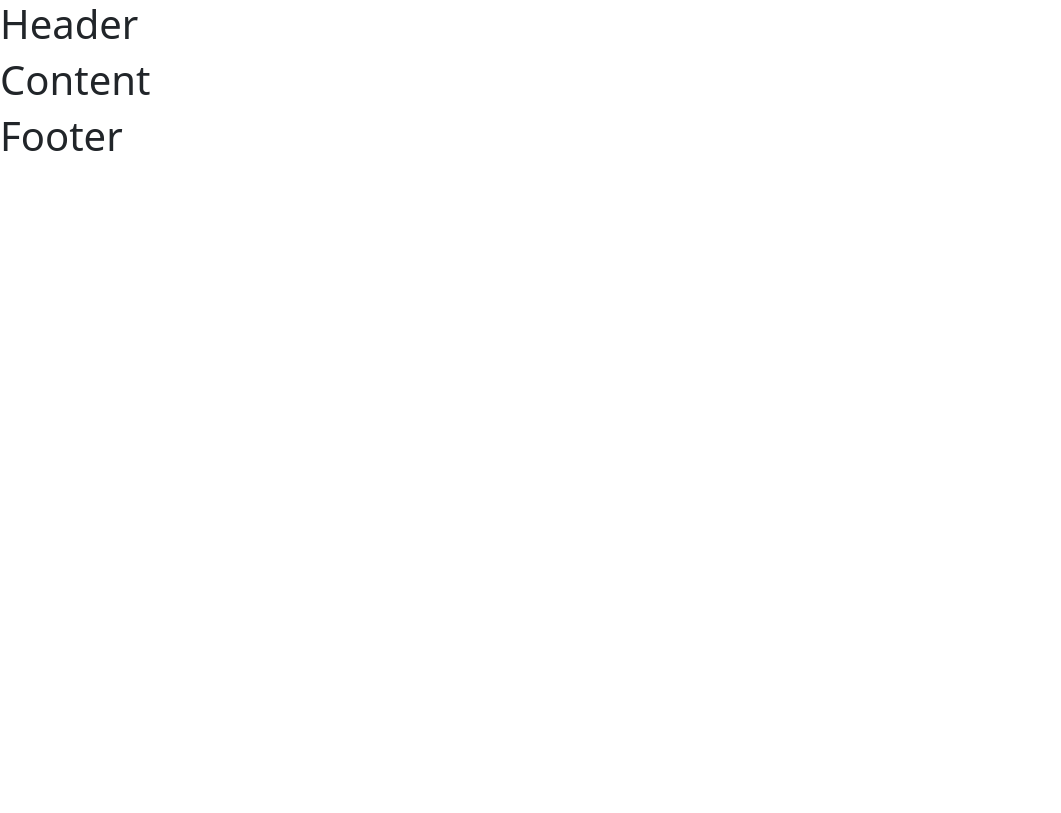
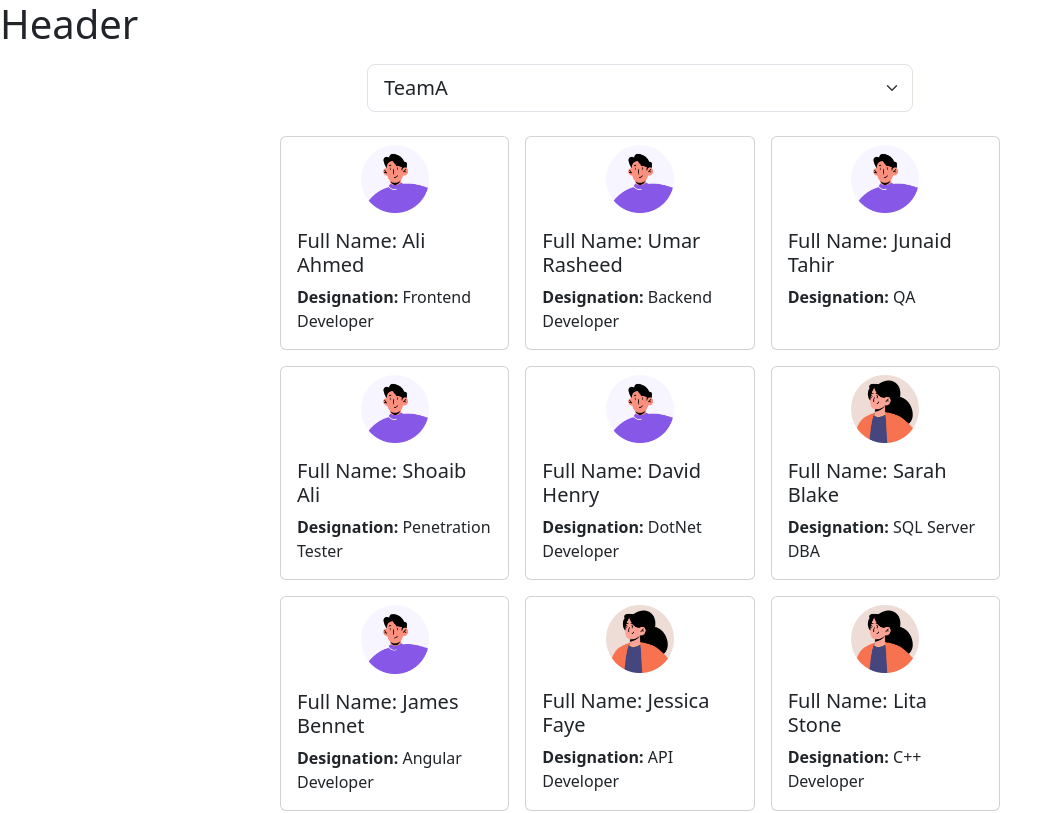
Before and after one commit to tombstone-10/team-member-allocation, a React (Vite) app: page / in a window 1280 px wide. Shown: the top 813 px of the page, without its empty margins (0-1061 px from the left). Built offline with nearby package versions, Linux system fonts and the light colour scheme.

Commit message:
Team Dropdown and Team Members Added

```diff
--- a/src/App.css
+++ b/src/App.css
@@ -1,3 +1,24 @@
 body {
   font-family: Arial, Helvetica, sans-serif;
 }
+
+.card img {
+  width: 30%;
+  display: flex;
+  justify-content: center;
+  align-self: center;
+}
+
+.card-collection {
+  display: grid;
+  grid-template-columns: 1fr 1fr 1fr;
+}
+
+@media only screen and (max-width: 600px) {
+  .card img {
+    width: 60%;
+  }
+  .card-collection {
+    grid-template-columns: 1fr;
+  }
+}
--- a/src/App.jsx
+++ b/src/App.jsx
@@ -5,13 +5,14 @@
 import Header from "./components/Header";
 import Content from "./components/Content";
 import Footer from "./components/Footer";
+import Employees from "./components/Employees";
 
 function App() {
   return (
     <>
       <div>
         <Header />
-        <Content />
+        <Employees />
         <Footer />
       </div>
     </>
--- a/src/components/Employees.jsx
+++ b/src/components/Employees.jsx
@@ -1,4 +1,6 @@
 import { useState } from "react";
+import maleProfile from "../images/male.png";
+import femaleProfile from "../images/female.png";
 
 const Employees = () => {
   const [employees, setEmployees] = useState([
@@ -89,10 +91,42 @@
   ]);
 
   return (
-    <main>
-      {employees.map((employee) => (
-        <p>{employee.fullName}</p>
-      ))}
+    <main className="container">
+      <div className="row justify-content-center mt-3 mb-3">
+        <div className="col-6">
+          <select className="form-select form-select-lg">
+            <option value="TeamA">TeamA</option>
+            <option value="TeamB">TeamB</option>
+            <option value="TeamC">TeamC</option>
+            <option value="TeamD">TeamD</option>
+          </select>
+        </div>
+      </div>
+      <div className="row justify-content-center mt-3 mb-3">
+        <div className="col-8">
+          <div className="card-collection">
+            {employees.map((employee) => (
+              <div
+                id={employee.id}
+                className="card m-2"
+                style={{ cursor: "pointer" }}
+              >
+                <img
+                  src={employee.gender === "male" ? maleProfile : femaleProfile}
+                  className="card-img-top mt-2"
+                />
+                <div className="card-body">
+                  <h5 className="card-title">Full Name: {employee.fullName}</h5>
+                  <p className="card-text">
+                    <b>Designation: </b>
+                    {employee.designation}
+                  </p>
+                </div>
+              </div>
+            ))}
+          </div>
+        </div>
+      </div>
     </main>
   );
 };
```
Also changed, not shown: src/images/female.png, src/images/male.png.
